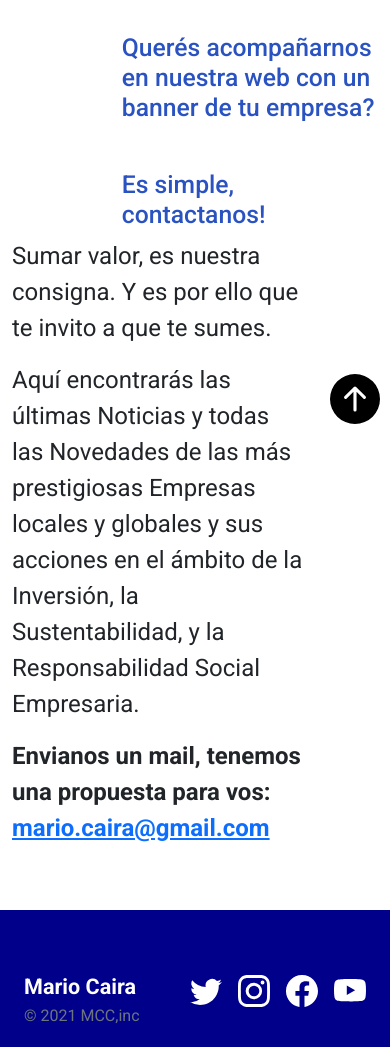
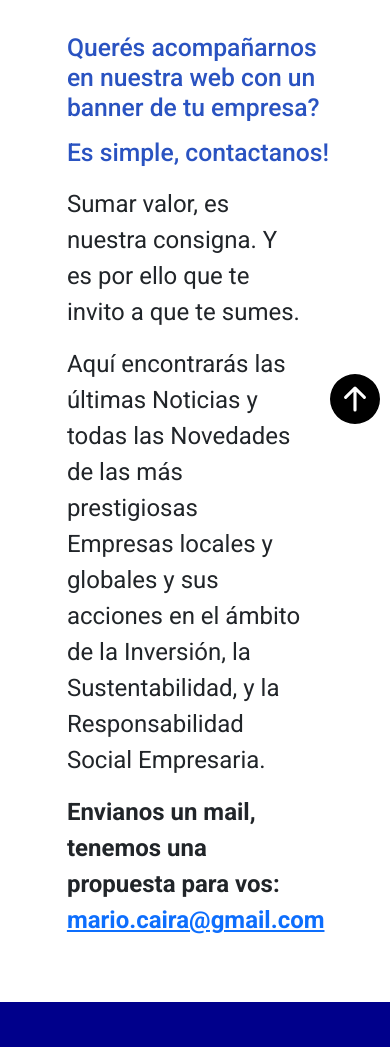
Before and after one commit to TomasCairaBoronat/mariocaira.com, a website: page root/pages/publicitar.html in a window 390 px wide. Shown: the part 320-1367 px from the top of the page. Drawn offline with nearby package versions, Linux system fonts and the light colour scheme.

Commit message:
Correccion de footer movil

```diff
--- a/root/pages/publicitar.html
+++ b/root/pages/publicitar.html
@@ -75,7 +75,7 @@
                     <div class=" col-md-6 col-lg-6 col-xl-6">
                         <div class="publicitarH2">
                             <h2 >Querés acompañarnos <br> en nuestra web con un <br> banner de tu empresa?</h2>
-                               <h2 class="mt-5"> Es simple, contactanos!</h2>
+                               <h2 class="mt-3"> Es simple, contactanos!</h2>
 
                         </div>
                     </div>
@@ -99,7 +99,7 @@
               <span class="text-muted">© 2021 MCC,inc</span>
             </a>
           </div>
-          <ul class="nav col-md-6 justify-content-end list-unstyled d-flex">
+          <ul class="nav logosFooter col-md-6 justify-content-end list-unstyled d-flex">
             <li class="ms-3 twitterFooter"><a target="_blank" href="https://twitter.com/MARIOCAIRA"><svg xmlns="http://www.w3.org/2000/svg" width="32" height="auto" fill="white" class="bi bi-twitter" viewBox="0 0 16 16">
                 <path d="M5.026 15c6.038 0 9.341-5.003 9.341-9.334 0-.14 0-.282-.006-.422A6.685 6.685 0 0 0 16 3.542a6.658 6.658 0 0 1-1.889.518 3.301 3.301 0 0 0 1.447-1.817 6.533 6.533 0 0 1-2.087.793A3.286 3.286 0 0 0 7.875 6.03a9.325 9.325 0 0 1-6.767-3.429 3.289 3.289 0 0 0 1.018 4.382A3.323 3.323 0 0 1 .64 6.575v.045a3.288 3.288 0 0 0 2.632 3.218 3.203 3.203 0 0 1-.865.115 3.23 3.23 0 0 1-.614-.057 3.283 3.283 0 0 0 3.067 2.277A6.588 6.588 0 0 1 .78 13.58a6.32 6.32 0 0 1-.78-.045A9.344 9.344 0 0 0 5.026 15z"/>
               </svg></a></li>
--- a/root/style/style.scss
+++ b/root/style/style.scss
@@ -264,6 +264,8 @@ background-color: $navColor;
     align-content: center;
     justify-content: center;
  .textoPublicidad{
+    align-content: center;
+    justify-content: center;
      font-size: 1.5rem;
      width: 80%;
  }
@@ -281,7 +283,11 @@ background-color: $navColor;
     width: 50px;
     height: auto;
   }
-  @media only screen and (min-width: 320px) and (max-width: 767px){
+@media only screen and (min-width: 320px) and (max-width: 767px){
+    .logosFooter{
+        padding-top: 10%;
+        padding-left: 15%;
+    }
     /*Navbar Movil*/
     .navbarM{
         padding-left: 5%;
@@ -479,6 +485,24 @@ background-color: $navColor;
                 font-style: italic;
             }
     }
+
+}
+ /*Publicitar.html movil*/
+ .section2PublicidadRow{
+    display: flex;
+    flex-flow: row wrap;
+    align-content: center;
+    justify-content: center;
+ .textoPublicidad{
+    padding-left: 15%;
+    font-size: 1.5rem;
+     width: 80%;
+ }
+ .publicitarH2{
+    padding-left: 15%;
+    margin-bottom: 5%;
+    color: #2a53c1;
+}
 }
   }
   @media only screen and (min-width: 768px) and (max-width: 991px){
```
Also changed, not shown: root/index.html (+1 -1 lines), root/pages/nosotros.html (+3 -3 lines), root/pages/notaBBVA.html (+1 -1 lines), root/pages/notaEconomiaCircular.html (+1 -1 lines), root/pages/notaHighLine.html (+1 -1 lines), root/pages/notaLouvre.html (+1 -1 lines), root/pages/notaUnilever.html (+1 -1 lines), root/pages/notaUniversal.html (+1 -1 lines), root/style/style.css.
